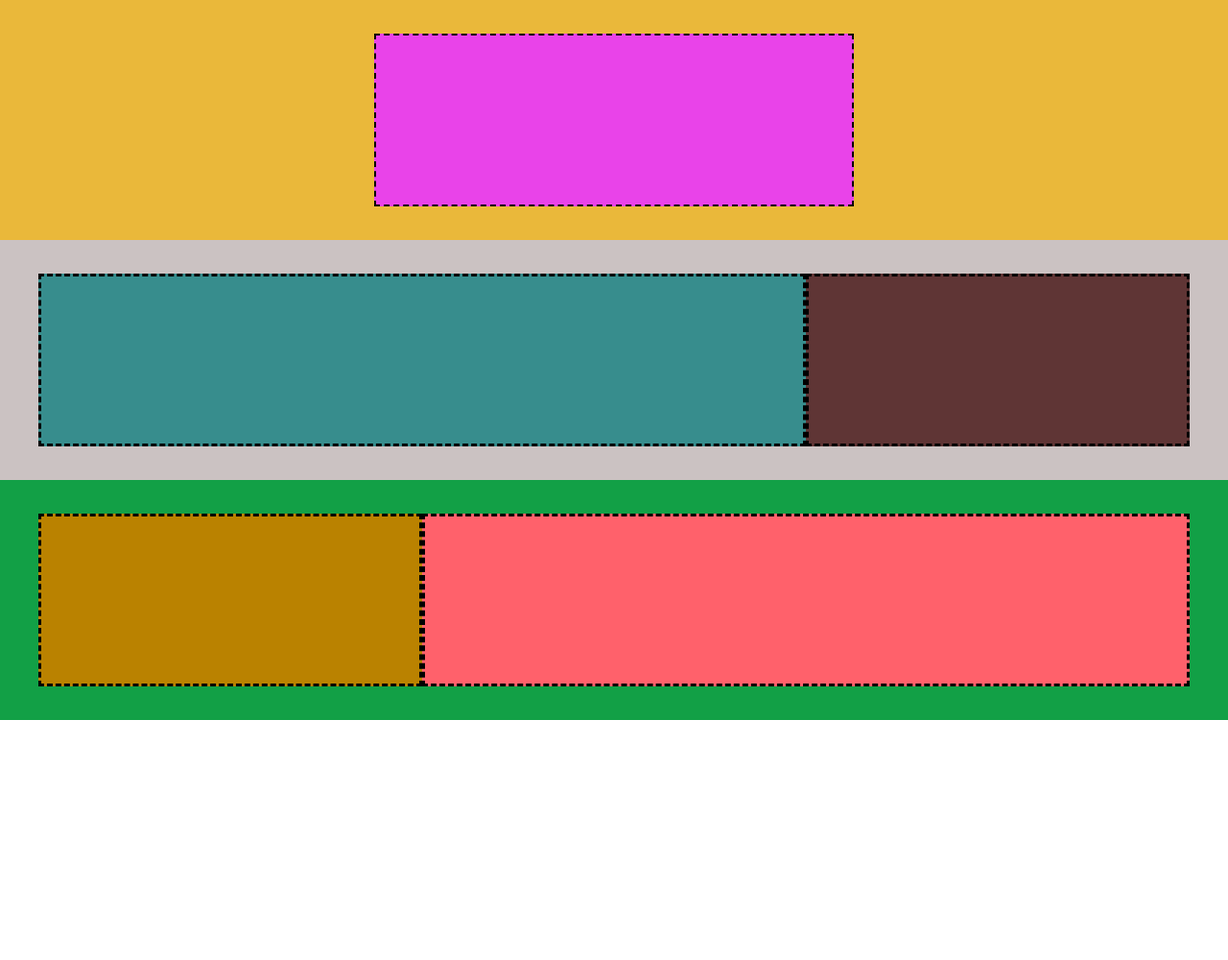
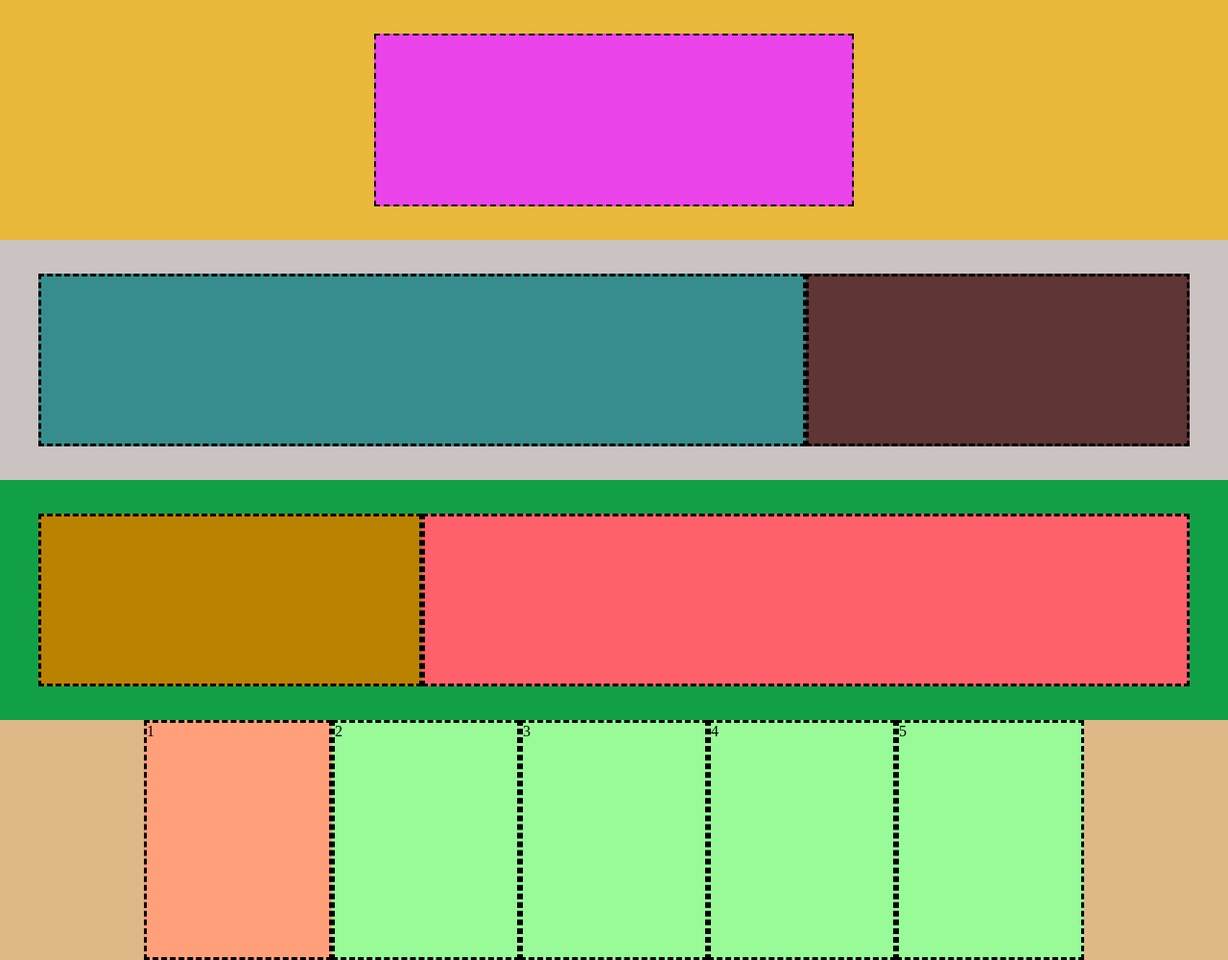
Before and after one commit to SalvatoreGiacomazzo/htmlcss-struttura-discord, a plain HTML site: page index.html in a window 1280 px wide. Shown: the part 60-1060 px from the top of the page at 96% size. Before the commit the page ends 810 px from the top, so only its background shows below. Drawn offline with Linux system fonts and the light colour scheme.

Commit message:
added fourth section

```diff
--- a/index.html
+++ b/index.html
@@ -32,6 +32,23 @@
     <div class="ts-box" id="ts-box1"></div>
     <div class="ts-box" id="ts-box2"></div>
     </section>
+ <!--Fourth Section-->
+  <section id="fourth-section">
+    <div class="fs-box" id="fs-box1">1</div>
+    <div class="fs-box" id="fs-box2">2</div>
+    <div class="fs-box" id="fs-box3">3</div>
+    <div class="fs-box" id="fs-box4">4</div>
+    <div class="fs-box" id="fs-box5">5</div>
+
+  </section>
+
+
+
+<!--Footer-->
+     <footer>
+
+    </footer>
+
 
 
 
--- a/style.css
+++ b/style.css
@@ -77,7 +77,27 @@ border: dashed;}
     width: 800px;
     border: dashed;}
 
+ /*Fourth Section*/
+ #fourth-section{display: flex;
+    height:250px;
+    background-color: burlywood;
+   justify-content: center;
+   align-items: stretch;
+   padding-right: 150px;
+   padding-left: 150px;
 
+ }
 
+ #fs-box1{max-height: 250px;
+    border: dashed;
+background-color: lightsalmon;
+}
 
-/* utilities */
+ .fs-box{
+ max-height: 250px ;
+ background-color: palegreen;
+ border: dashed;
+ flex-basis: calc(100% /4);
+ }
+
+ /*Footer*/
```
